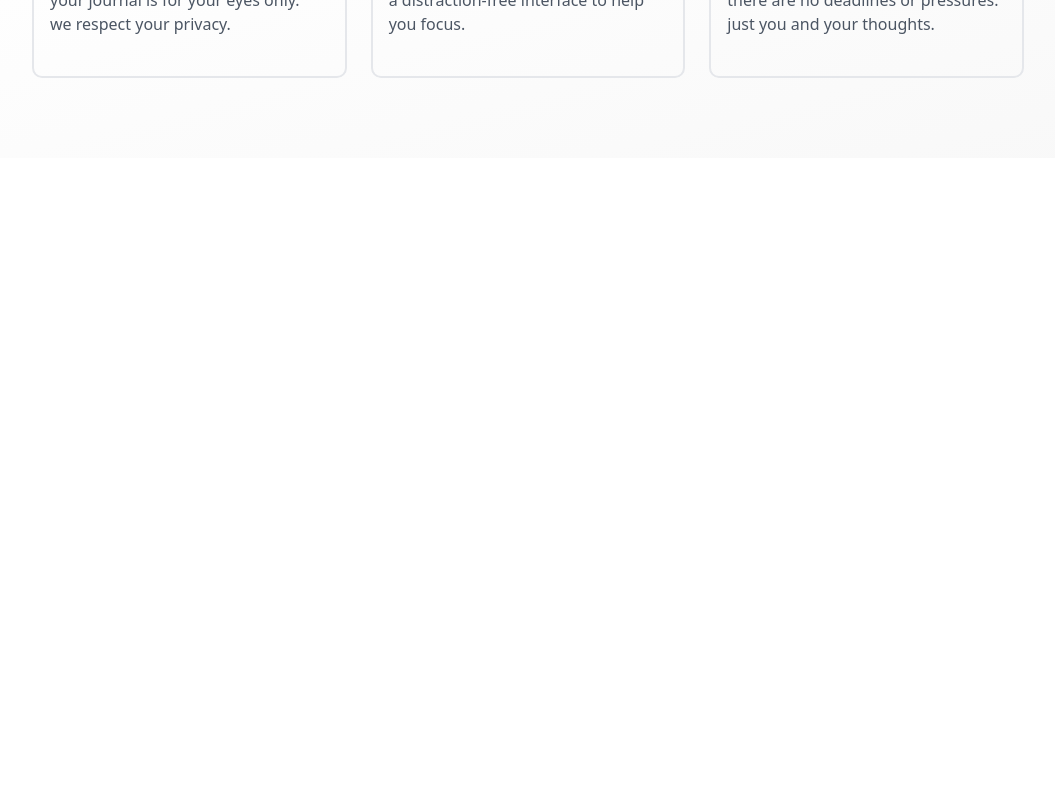
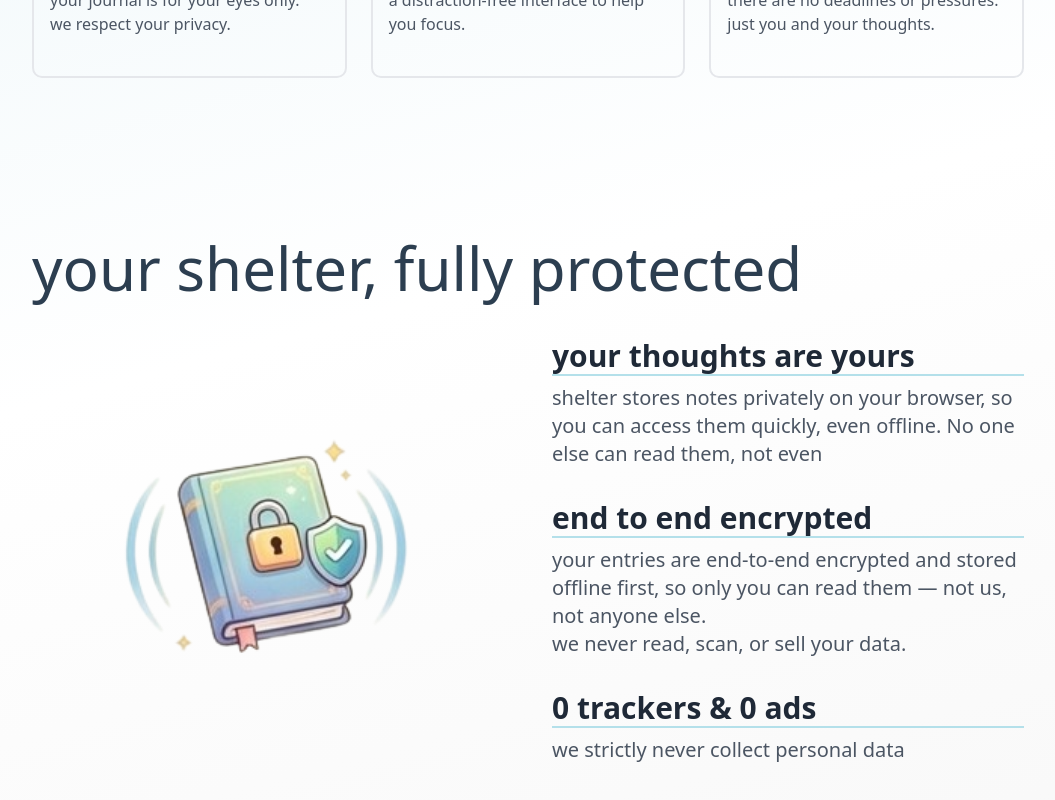
Before and after one commit to Stageddat/shelter-web, a Next.js app: page / in a window 1280 px wide. Shown: the part 1342-2142 px from the top of the page, without its empty margins (112-1167 px from the left). Before the commit the page ends 1500 px from the top, so only its background shows below. Built offline with nearby package versions, Linux system fonts and the light colour scheme.

Commit message:
feat: add security landing page section

```diff
--- a/src/app/page.tsx
+++ b/src/app/page.tsx
@@ -1,10 +1,13 @@
 import Hero from "@/components/landing/sections/Hero";
 import Features from "@/components/landing/sections/Features";
+import Security from "@/components/landing/sections/Security";
+
 export default function Home() {
   return (
     <>
       <Hero />
       <Features />
+      <Security />
     </>
   );
 }
--- /dev/null
+++ b/src/components/landing/sections/Security.tsx
@@ -0,0 +1,48 @@
+import Lock from "@/assets/landing/lock.png";
+import Image from "next/image";
+
+const securityFeatures = [
+  {
+    title: "your thoughts are yours",
+    text: "shelter stores notes privately on your browser, so you can access them quickly, even offline. No one else can read them, not even",
+  },
+  {
+    title: "end to end encrypted",
+    text: "your entries are end-to-end encrypted and stored offline first, so only you can read them — not us, not anyone else.\nwe never read, scan, or sell your data.",
+  },
+  {
+    title: "0 trackers & 0 ads",
+    text: "we strictly never collect personal data",
+  },
+];
+
+export default function Security() {
+  return (
+    <main className="flex flex-col gap-x-16 px-36 py-20">
+      {/* section title */}
+      <h2 className="mb-8 text-6xl">your shelter, fully protected</h2>
+
+      {/* section content */}
+      <section className="mx-auto flex items-center gap-12">
+        {/* lock img */}
+        <div className="flex w-1/2 justify-center">
+          <Image src={Lock} alt="shelter" className="w-2/3" />
+        </div>
+
+        {/* security features */}
+        <div className="flex w-1/2 flex-col justify-center">
+          {securityFeatures.map((feature) => (
+            <article key={feature.title} className="mb-6">
+              <h3 className="text-primary-foreground border-primary mt-2 border-b-2 text-3xl font-bold">
+                {feature.title}
+              </h3>
+              <p className="text-foreground mt-2 text-xl whitespace-pre-line">
+                {feature.text}
+              </p>
+            </article>
+          ))}
+        </div>
+      </section>
+    </main>
+  );
+}
```
Also changed, not shown: src/assets/landing/lock.png (added).
